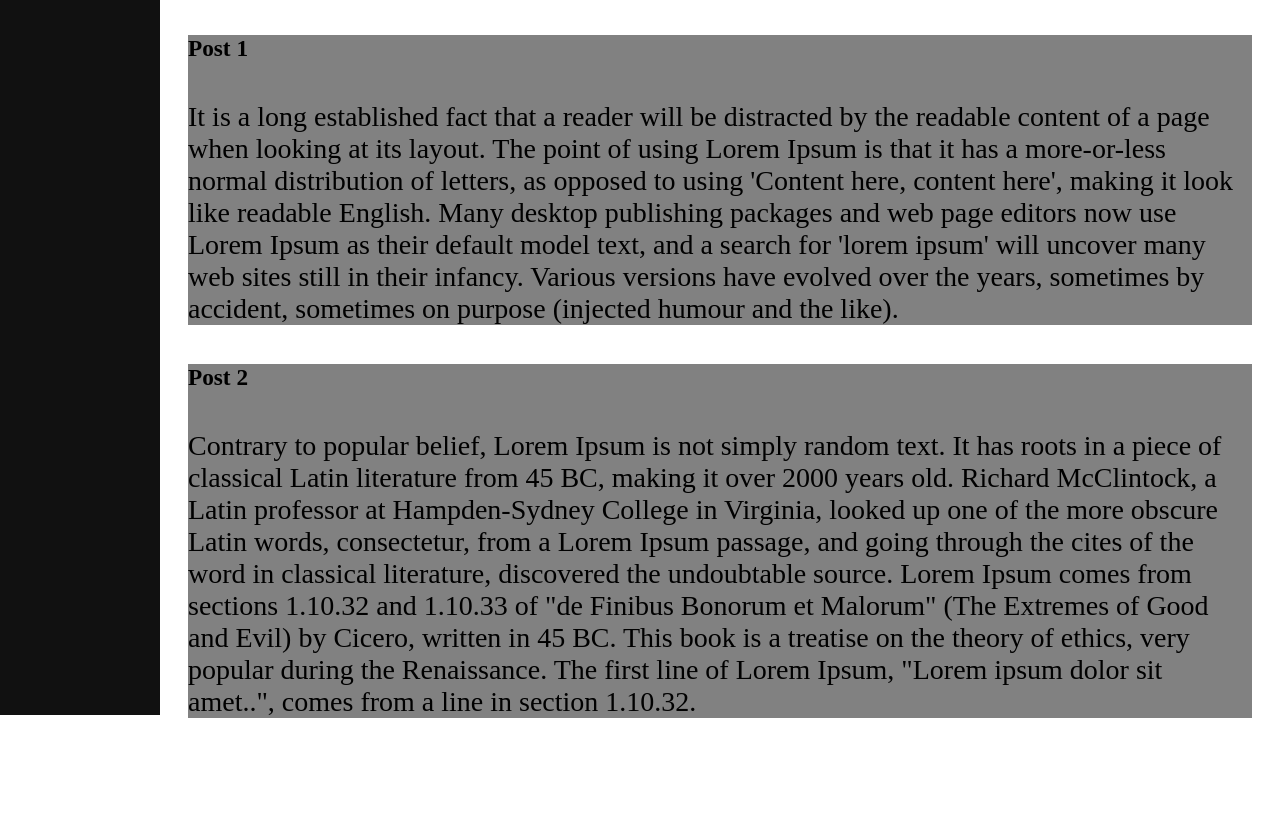
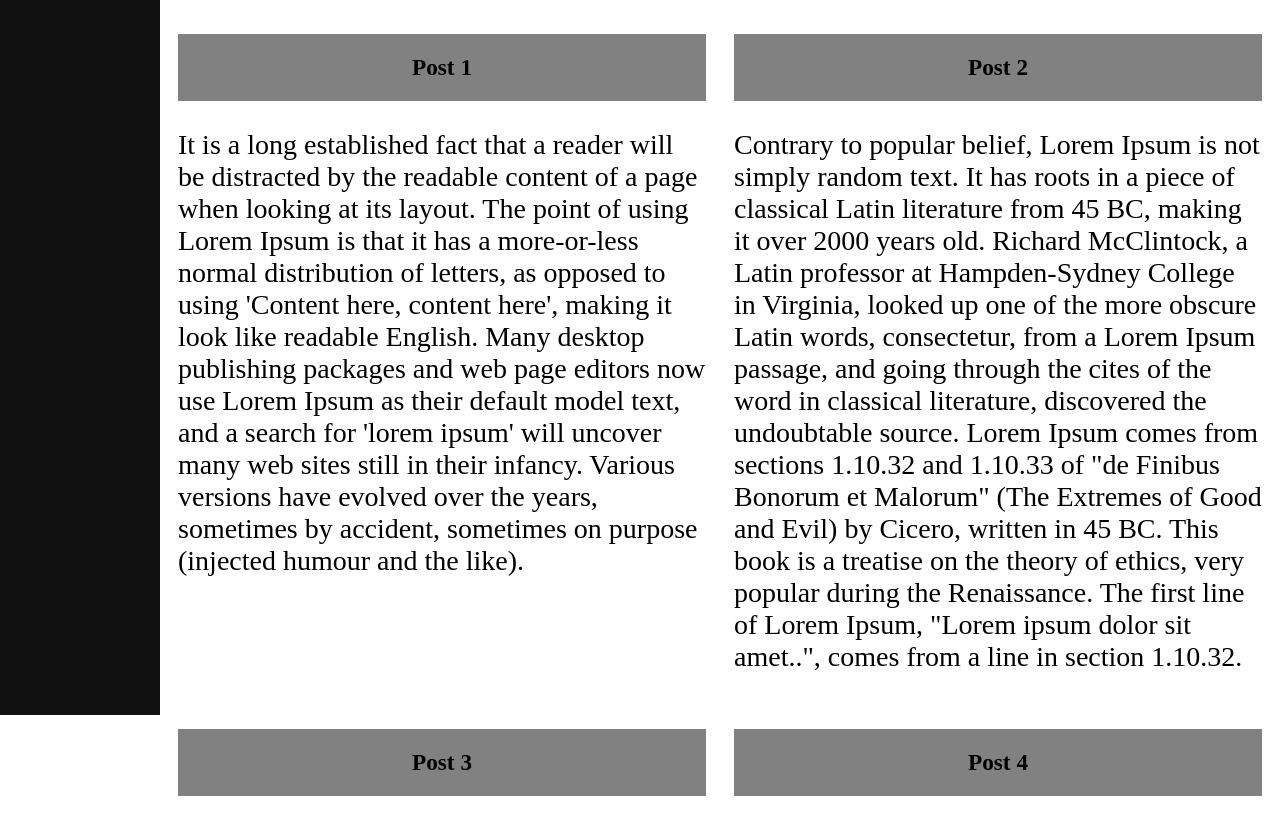
Before and after one commit to graris/graris.github.io, a plain HTML site: page posts_page.html in a window 1280 px wide. Shown: the part 105-926 px from the top of the page. Before the commit the page ends 851 px from the top, so only its background shows below. Drawn offline with Linux system fonts and the light colour scheme.

Commit message:
grid added to posts...

```diff
--- a/posts_page.html
+++ b/posts_page.html
@@ -14,6 +14,7 @@
     <div id="main">
         <h1>Posts</h1>
 
+        <div id="posts_grid">
             <div id="post">
                 <h5>Post 1</h5>
                 <p>It is a long established fact that a reader will be distracted by the readable content of a page when looking at its layout. The point of using Lorem Ipsum is that it has a more-or-less normal distribution of letters, as opposed to using 'Content here, content here', making it look like readable English. Many desktop publishing packages and web page editors now use Lorem Ipsum as their default model text, and a search for 'lorem ipsum' will uncover many web sites still in their infancy. Various versions have evolved over the years, sometimes by accident, sometimes on purpose (injected humour and the like).</p>
@@ -24,6 +25,27 @@
                 <p>Contrary to popular belief, Lorem Ipsum is not simply random text. It has roots in a piece of classical Latin literature from 45 BC, making it over 2000 years old. Richard McClintock, a Latin professor at Hampden-Sydney College in Virginia, looked up one of the more obscure Latin words, consectetur, from a Lorem Ipsum passage, and going through the cites of the word in classical literature, discovered the undoubtable source. Lorem Ipsum comes from sections 1.10.32 and 1.10.33 of "de Finibus Bonorum et Malorum" (The Extremes of Good and Evil) by Cicero, written in 45 BC. This book is a treatise on the theory of ethics, very popular during the Renaissance. The first line of Lorem Ipsum, "Lorem ipsum dolor sit amet..", comes from a line in section 1.10.32.</p>
             </div>
 
+            <div id="post">
+                <h5>Post 3</h5>
+                <p>Contrary to popular belief, Lorem Ipsum is not simply random text. It has roots in a piece of classical Latin literature from 45 BC, making it over 2000 years old. Richard McClintock, a Latin professor at Hampden-Sydney College in Virginia, looked up one of the more obscure Latin words, consectetur, from a Lorem Ipsum passage, and going through the cites of the word in classical literature, discovered the undoubtable source. Lorem Ipsum comes from sections 1.10.32 and 1.10.33 of "de Finibus Bonorum et Malorum" (The Extremes of Good and Evil) by Cicero, written in 45 BC. This book is a treatise on the theory of ethics, very popular during the Renaissance. The first line of Lorem Ipsum, "Lorem ipsum dolor sit amet..", comes from a line in section 1.10.32.</p>
+            </div>
+
+            <div id="post">
+                <h5>Post 4</h5>
+                <p>It is a long established fact that a reader will be distracted by the readable content of a page when looking at its layout. The point of using Lorem Ipsum is that it has a more-or-less normal distribution of letters, as opposed to using 'Content here, content here', making it look like readable English. Many desktop publishing packages and web page editors now use Lorem Ipsum as their default model text, and a search for 'lorem ipsum' will uncover many web sites still in their infancy. Various versions have evolved over the years, sometimes by accident, sometimes on purpose (injected humour and the like).</p>
+            </div>
+
+            <div id="post">
+                <h5>Post 5</h5>
+                <p>Contrary to popular belief, Lorem Ipsum is not simply random text. It has roots in a piece of classical Latin literature from 45 BC, making it over 2000 years old. Richard McClintock, a Latin professor at Hampden-Sydney College in Virginia, looked up one of the more obscure Latin words, consectetur, from a Lorem Ipsum passage, and going through the cites of the word in classical literature, discovered the undoubtable source. Lorem Ipsum comes from sections 1.10.32 and 1.10.33 of "de Finibus Bonorum et Malorum" (The Extremes of Good and Evil) by Cicero, written in 45 BC. This book is a treatise on the theory of ethics, very popular during the Renaissance. The first line of Lorem Ipsum, "Lorem ipsum dolor sit amet..", comes from a line in section 1.10.32.</p>
+            </div>
+
+            <div id="post">
+                <h5>Post 6</h5>
+                <p>Contrary to popular belief, Lorem Ipsum is not simply random text. It has roots in a piece of classical Latin literature from 45 BC, making it over 2000 years old. Richard McClintock, a Latin professor at Hampden-Sydney College in Virginia, looked up one of the more obscure Latin words, consectetur, from a Lorem Ipsum passage, and going through the cites of the word in classical literature, discovered the undoubtable source. Lorem Ipsum comes from sections 1.10.32 and 1.10.33 of "de Finibus Bonorum et Malorum" (The Extremes of Good and Evil) by Cicero, written in 45 BC. This book is a treatise on the theory of ethics, very popular during the Renaissance. The first line of Lorem Ipsum, "Lorem ipsum dolor sit amet..", comes from a line in section 1.10.32.</p>
+            </div>
+        </div>
+
     </div>
 </body>
 
--- a/style.css
+++ b/style.css
@@ -36,7 +36,20 @@ $primary-color: #333;
     padding: 0px 10px;
 }
 
-#post {
-    margin: 10px;
+#posts_grid {
+    display: grid;
+    grid-template-columns: auto auto;
+    grid-gap: 1em;
+}
+
+#post h5 {
+    margin-bottom: 0;
+    padding-top: 20px;
+    padding-bottom: 20px;
+    text-align: center;
     background-color: #818181;
 }
+
+#post h5 {
+    margin-top: 0;
+}
```
Lines whose indentation alone changed are shown as unchanged.
